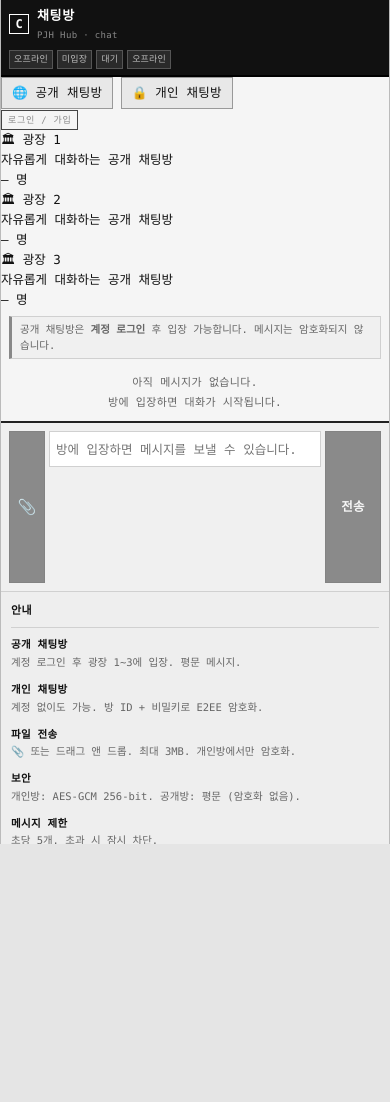
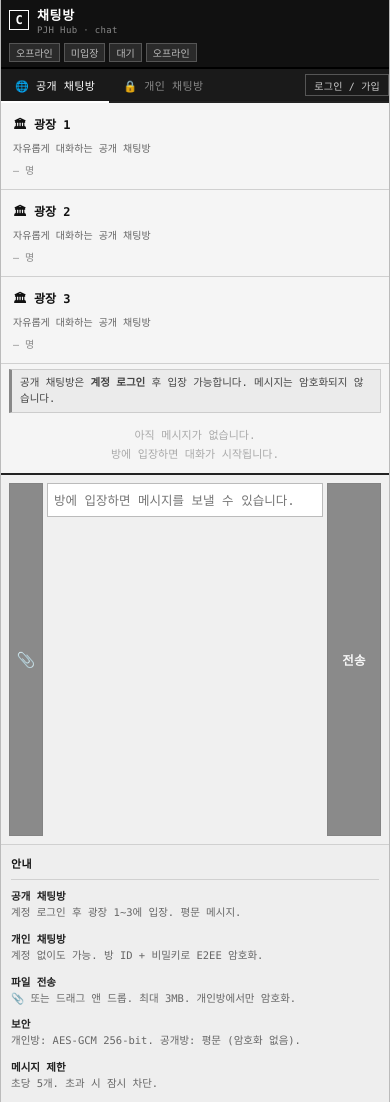
Before and after one commit to PJHNode/PJH-hub, a plain HTML site: page quiet-room/index.html in a window 390 px wide. Before the commit the page ends 844 px from the top, so only its background shows below. Drawn offline with Linux system fonts and the light colour scheme.

Commit message:
feat: sync quiet-room to hub - public/private rooms, auth

```diff
--- a/quiet-room/styles.css
+++ b/quiet-room/styles.css
@@ -1,362 +1,111 @@
-/* ── 라이트 모드 토큰 (기본) ── */
 :root {
-  color-scheme: light;
-  --page:   #f5f5f5;
-  --bar:    #111111;
-  --ink:    #111111;
-  --muted:  #666666;
-  --line:   #d0d0d0;
-  --field:  #ffffff;
-  --soft:   #f0f0f0;
-  --mine:   #e8e8e8;
-  --side:   #eeeeee;
-  font-family: "SF Mono", "Fira Mono", "Consolas", "Menlo", monospace;
+  --page: #f5f5f5; --bar: #111; --ink: #111; --muted: #666;
+  --line: #d0d0d0; --field: #fff; --mine: #e8e8e8;
+  font-family: "SF Mono","Fira Mono","Consolas","Menlo",monospace;
 }
+*,*::before,*::after { box-sizing:border-box; margin:0; padding:0; }
+body { background:#e5e5e5; color:var(--ink); font-size:12.5px; overflow:hidden; height:100dvh; }
+button,input,textarea { font:inherit; }
+button { min-height:30px; border:1px solid #999; border-radius:0; background:#e8e8e8; color:#111; cursor:pointer; padding:2px 10px; letter-spacing:.02em; transition:background 80ms; white-space:nowrap; }
+button:hover { background:#fff; border-color:#444; }
+button:active { background:#ccc; }
+button:disabled { cursor:not-allowed; opacity:.45; }
 
-/* ── 다크 모드 토큰 ── */
-[data-theme="dark"] {
-  color-scheme: dark;
-  --page:   #0d0d0d;
-  --bar:    #0a0a0a;
-  --ink:    #e0e0e0;
-  --muted:  #888888;
-  --line:   #2a2a2a;
-  --field:  #181818;
-  --soft:   #141414;
-  --mine:   #1e1e1e;
-  --side:   #111111;
+.shell { display:grid; grid-template-columns:minmax(0,1fr) 200px; width:min(1060px,100vw); height:100dvh; margin:0 auto; background:var(--page); border-left:1px solid #bbb; border-right:1px solid #bbb; overflow:hidden; }
+.room-panel { display:grid; grid-template-rows:auto auto auto auto minmax(0,1fr) auto; height:100dvh; overflow:hidden; }
+.side-panel { background:#eee; border-left:1px solid var(--line); padding:10px; overflow-y:auto; height:100dvh; }
+
+/* 탑바 */
+.topbar { display:flex; align-items:center; justify-content:space-between; gap:8px; padding:5px 8px; background:var(--bar); border-bottom:2px solid #000; flex-wrap:wrap; flex-shrink:0; }
+.brand-row { display:flex; align-items:center; gap:8px; flex-shrink:0; }
+.mark { display:inline-grid; place-items:center; width:20px; height:20px; border:1px solid #fff; color:#fff; font-weight:700; font-size:12px; flex-shrink:0; }
+h1 { font-size:13px; color:#fff; letter-spacing:.05em; font-weight:700; }
+h2 { font-size:11px; padding:0 0 8px; font-weight:700; letter-spacing:.04em; text-transform:uppercase; border-bottom:1px solid var(--line); margin-bottom:8px; }
+.eyebrow { color:#888; font-size:9px; letter-spacing:.04em; margin-top:1px; }
+.status-stack { display:flex; gap:4px; align-items:center; flex-wrap:wrap; }
+.status { display:inline-flex; align-items:center; min-height:18px; padding:1px 6px; border:1px solid #555; color:#bbb; background:#2a2a2a; font-size:10px; white-space:nowrap; }
+.status.good { color:#bfffbf; background:#1a2e1a; border-color:#3a5a3a; }
+.status.warn { color:#ffe0a0; background:#2e2010; border-color:#6a4a10; }
+.topbar-btn { min-height:22px; padding:1px 8px; font-size:10px; background:transparent; border:1px solid #555; color:#ccc; }
+.topbar-btn:hover { background:#333; border-color:#aaa; }
+
+/* 탭 바 */
+.tab-bar { display:flex; align-items:center; border-bottom:2px solid #222; background:#1a1a1a; flex-shrink:0; }
+.tab-btn { min-height:34px; border:none; border-bottom:2px solid transparent; background:transparent; color:#888; padding:0 14px; font-size:11px; letter-spacing:.03em; margin-bottom:-2px; }
+.tab-btn.active { color:#fff; border-bottom-color:#fff; }
+.tab-btn:hover { color:#ccc; background:#222; }
+.tab-spacer { flex:1; }
+
+/* 인증 패널 */
+.auth-tabs { display:flex; border-bottom:1px solid var(--line); background:#f0f0f0; flex-shrink:0; }
+.auth-tab { min-height:30px; border:none; border-bottom:2px solid transparent; background:transparent; color:#888; padding:0 14px; font-size:11px; margin-bottom:-1px; }
+.auth-tab.active { color:#111; border-bottom-color:#111; }
+.auth-body { padding:8px; display:flex; flex-direction:column; gap:6px; background:#f8f8f8; border-bottom:1px solid var(--line); }
+.auth-grid { display:grid; grid-template-columns:repeat(auto-fit,minmax(160px,1fr)); gap:5px; }
+.auth-submit { width:100%; background:var(--bar); color:#fff; border-color:#000; font-weight:700; }
+.auth-err { font-size:10px; color:#c44; min-height:14px; }
+
+/* 공개방 */
+.public-rooms { display:grid; grid-template-columns:repeat(3,1fr); gap:1px; background:var(--line); border-bottom:1px solid var(--line); flex-shrink:0; }
+.room-card { background:var(--page); padding:12px; cursor:pointer; transition:background .1s; display:flex; flex-direction:column; gap:3px; }
+.room-card:hover { background:#e0e0e0; }
+.room-card-name { font-size:12px; font-weight:700; }
+.room-card-desc { font-size:10px; color:var(--muted); }
+.room-card-badge { font-size:10px; color:#888; margin-top:4px; }
+
+/* 설정 그리드 */
+.setup-grid { display:grid; grid-template-columns:repeat(2,minmax(0,1fr)); gap:6px 10px; padding:8px; border-bottom:1px solid var(--line); flex-shrink:0; }
+label { display:grid; gap:3px; color:#555; font-size:10px; letter-spacing:.03em; }
+input { width:100%; height:30px; padding:2px 6px; border:1px solid #bbb; border-radius:0; background:var(--field); color:var(--ink); outline:none; font:inherit; }
+input:focus { border-color:#111; box-shadow:inset 0 0 0 1px #111; }
+.inline-control { display:grid; grid-template-columns:minmax(0,1fr) 30px; gap:3px; }
+
+/* 액션 */
+.actions { display:flex; flex-wrap:wrap; gap:5px; padding:6px 8px; border-bottom:1px solid var(--line); flex-shrink:0; }
+.primary { background:var(--bar); border-color:#000; color:#fff; font-weight:700; }
+.primary:hover { background:#333; }
+
+/* 공지 */
+.notice { margin:5px 8px; padding:5px 8px; border:1px solid #ccc; border-left:3px solid #888; background:#ebebeb; color:#444; font-size:10.5px; line-height:1.5; flex-shrink:0; }
+
+/* 채팅창 */
+.messages { display:flex; flex-direction:column; gap:4px; padding:8px; overflow-y:auto; -webkit-overflow-scrolling:touch; min-height:0; }
+.messages.drag-over { outline:2px dashed #555; outline-offset:-4px; background:#eee; }
+.empty { margin:auto; color:#aaa; text-align:center; line-height:1.8; font-size:11px; }
+.system-msg { text-align:center; color:#999; font-size:10px; padding:2px 0; }
+.rate-limit-msg { text-align:center; color:#c94; font-size:10px; padding:2px 0; }
+.message { width:min(86%,680px); padding:5px 8px; border-left:2px solid #ccc; background:#fff; border-bottom:1px solid #eee; word-break:break-word; }
+.message.mine { align-self:flex-end; border-left-color:#333; background:var(--mine); }
+.message.public { border-left-color:#4a90d9; }
+.message-meta { display:flex; justify-content:space-between; gap:10px; margin-bottom:3px; color:#999; font-size:9.5px; }
+.message-meta .sender { color:#444; font-weight:700; }
+.message p { white-space:pre-wrap; overflow-wrap:anywhere; line-height:1.5; }
+.msg-image { display:block; max-width:100%; max-height:240px; object-fit:contain; cursor:pointer; border:1px solid #ddd; margin-top:2px; }
+.msg-file { display:inline-flex; align-items:center; gap:4px; padding:4px 8px; border:1px solid #bbb; background:#f5f5f5; color:#222; text-decoration:none; font-size:11px; margin-top:2px; }
+.msg-file:hover { background:#fff; }
+
+/* 입력창 */
+.composer { display:grid; grid-template-columns:34px minmax(0,1fr) 54px; gap:4px; padding:8px; border-top:2px solid #222; background:#f0f0f0; flex-shrink:0; }
+.composer input { height:34px; }
+.composer button { background:#111; border-color:#000; color:#fff; font-weight:700; }
+.composer button:hover:not(:disabled) { background:#333; }
+#fileButton { font-size:15px; padding:0; }
+
+/* 사이드 */
+dl { display:grid; gap:10px; }
+dt { font-weight:700; font-size:10.5px; color:#222; }
+dd { margin:2px 0 0; color:#666; font-size:10.5px; line-height:1.5; }
+
+/* 모바일 */
+@media (max-width:720px) {
+  body { overflow:auto; height:auto; }
+  .shell { grid-template-columns:1fr; width:100%; height:auto; overflow:visible; }
+  .room-panel { height:100dvh; }
+  .side-panel { height:auto; border-left:0; border-top:1px solid var(--line); order:2; }
+  .setup-grid { grid-template-columns:1fr; }
+  .public-rooms { grid-template-columns:1fr; }
+  .topbar { flex-direction:column; align-items:flex-start; }
+  .message,.message.mine { width:92%; }
+  .composer { position:sticky; bottom:0; z-index:10; }
+  .auth-grid { grid-template-columns:1fr; }
 }
-
-* { box-sizing: border-box; margin: 0; padding: 0; }
-
-/* ── 핵심 수정: html/body 에 고정 높이를 명시해야
-   하위 grid 의 overflow:auto 가 실제로 독립 스크롤로 동작함.
-   height: 100% 체인이 끊기면 .messages 가 넘치는 만큼 부모 전체가 늘어나서
-   페이지 자체가 스크롤되는 문제가 생긴다. ── */
-html, body {
-  height: 100%;
-  height: 100dvh;
-  overflow: hidden; /* 페이지 자체는 스크롤되지 않게 막음 */
-}
-
-body {
-  background: #e5e5e5;
-  color: var(--ink);
-  font-size: 12.5px;
-  line-height: 1.6;
-  transition: background 0.2s, color 0.2s;
-}
-
-[data-theme="dark"] body {
-  background: #080808;
-}
-
-button, input, textarea { font: inherit; }
-
-/* ── Buttons ── */
-button {
-  min-height: 32px;
-  border: 1px solid #999;
-  border-radius: 0;
-  background: #e8e8e8;
-  color: #111;
-  cursor: pointer;
-  padding: 2px 10px;
-  letter-spacing: 0.02em;
-  transition: background 80ms;
-  white-space: nowrap;
-}
-button:hover  { background: #fff; border-color: #444; }
-button:active { background: #ccc; }
-button:disabled { cursor: not-allowed; opacity: 0.45; }
-
-[data-theme="dark"] button {
-  background: #1a1a1a;
-  border-color: #444;
-  color: #ccc;
-}
-[data-theme="dark"] button:hover { background: #2a2a2a; border-color: #888; }
-[data-theme="dark"] button:active { background: #111; }
-
-/* ── Layout ──
-   shell 에 명시적 height: 100% 를 줘서 (html/body 의 height: 100dvh 를 그대로 상속)
-   안쪽 grid 가 화면 높이를 절대 넘지 않게 고정한다.
-   이게 핵심: 부모 체인의 모든 단계에 height 가 명시되어 있어야
-   .messages 의 overflow-y: auto 가 "이 영역 안에서만" 스크롤된다. ── */
-.shell {
-  display: grid;
-  grid-template-columns: minmax(0, 1fr) 220px;
-  width: min(1060px, 100vw);
-  height: 100%;
-  margin: 0 auto;
-  background: var(--page);
-  border-left: 1px solid #bbb;
-  border-right: 1px solid #bbb;
-  overflow: hidden;
-}
-
-[data-theme="dark"] .shell {
-  border-color: #2a2a2a;
-}
-
-.room-panel {
-  display: grid;
-  grid-template-rows: auto auto auto auto minmax(0, 1fr) auto auto;
-  height: 100%;
-  min-height: 0;
-  overflow: hidden;
-}
-
-.side-panel {
-  background: var(--side);
-  border-left: 1px solid var(--line);
-  padding: 10px;
-  height: 100%;
-  overflow-y: auto;
-}
-
-/* ── Top bar ── */
-.topbar {
-  display: flex;
-  align-items: center;
-  justify-content: space-between;
-  gap: 8px;
-  padding: 6px 8px;
-  background: var(--bar);
-  border-bottom: 2px solid #000;
-  flex-wrap: wrap;
-}
-.brand-row { display: flex; align-items: center; gap: 8px; flex-shrink: 0; }
-.mark {
-  display: inline-grid;
-  place-items: center;
-  width: 20px; height: 20px;
-  border: 1px solid #fff;
-  color: #fff;
-  font-weight: 700;
-  font-size: 12px;
-  flex-shrink: 0;
-}
-h1 { font-size: 13px; color: #fff; letter-spacing: 0.05em; font-weight: 700; }
-h2 { font-size: 11px; padding: 0 0 8px; font-weight: 700; letter-spacing: 0.04em;
-     text-transform: uppercase; border-bottom: 1px solid var(--line); margin-bottom: 8px; }
-.eyebrow { color: #888; font-size: 9px; letter-spacing: 0.04em; margin-top: 1px; }
-
-/* ── 탑바 우측 컨트롤 (INFO / DARK 토글) ── */
-.topbar-controls {
-  display: flex;
-  align-items: center;
-  gap: 6px;
-  flex-shrink: 0;
-}
-
-.topbar-btn {
-  min-height: unset;
-  background: transparent;
-  border: 1px solid #444;
-  color: #888;
-  font-size: 9px;
-  letter-spacing: 0.08em;
-  padding: 2px 6px;
-  cursor: pointer;
-  transition: background 80ms, color 80ms;
-}
-.topbar-btn:hover {
-  background: #fff;
-  border-color: #fff;
-  color: #000;
-}
-
-[data-theme="dark"] .topbar-btn {
-  border-color: #444;
-  color: #666;
-}
-[data-theme="dark"] .topbar-btn:hover {
-  background: #e0e0e0;
-  border-color: #e0e0e0;
-  color: #000;
-}
-
-/* ── Status badges ── */
-.status-stack { display: flex; gap: 4px; align-items: center; flex-wrap: wrap; }
-.status {
-  display: inline-flex; align-items: center;
-  min-height: 18px; padding: 1px 6px;
-  border: 1px solid #555;
-  color: #bbb; background: #2a2a2a;
-  font-size: 10px; white-space: nowrap; letter-spacing: 0.02em;
-}
-.status.good { color: #bfffbf; background: #1a2e1a; border-color: #3a5a3a; }
-.status.warn { color: #ffe0a0; background: #2e2010; border-color: #6a4a10; }
-
-/* ── Setup grid ── */
-.setup-grid {
-  display: grid;
-  grid-template-columns: repeat(2, minmax(0, 1fr));
-  gap: 6px 10px;
-  padding: 8px;
-  border-bottom: 1px solid var(--line);
-  background: var(--page);
-}
-label { display: grid; gap: 3px; color: var(--muted); font-size: 10px; letter-spacing: 0.03em; }
-input {
-  width: 100%; height: 32px; padding: 2px 6px;
-  border: 1px solid var(--line); border-radius: 0;
-  background: var(--field); color: var(--ink);
-  outline: none; font: inherit;
-}
-input:focus { border-color: var(--ink); box-shadow: inset 0 0 0 1px var(--ink); }
-.inline-control { display: grid; grid-template-columns: minmax(0,1fr) 32px; gap: 3px; }
-
-/* ── Actions ── */
-.actions {
-  display: flex; flex-wrap: wrap; gap: 5px;
-  padding: 6px 8px;
-  border-bottom: 1px solid var(--line);
-  background: var(--page);
-}
-.primary { background: var(--bar); border-color: #000; color: #fff; font-weight: 700; }
-.primary:hover { background: #333; }
-
-/* ── Notice ── */
-.notice {
-  margin: 6px 8px;
-  padding: 5px 8px;
-  border: 1px solid var(--line);
-  border-left: 3px solid #888;
-  background: var(--soft);
-  color: var(--muted); font-size: 10.5px; line-height: 1.5;
-}
-
-/* ── Messages — 독립 스크롤 핵심 ──
-   min-height: 0 가 있어야 grid 의 1fr 행이 콘텐츠 크기에 밀려서
-   늘어나지 않고, 정해진 높이 안에서만 overflow-y: auto 가 동작한다.
-   부모(.room-panel, .shell, body, html)가 모두 고정 높이를 가져야
-   이 min-height: 0 가 의미를 가진다 — 위에서 그 체인을 다 잡아줬다. ── */
-.messages {
-  display: flex;
-  flex-direction: column;
-  gap: 4px;
-  padding: 8px;
-  overflow-y: auto;
-  -webkit-overflow-scrolling: touch;
-  min-height: 0;
-  background: var(--page);
-}
-.messages.drag-over { outline: 2px dashed #555; outline-offset: -4px; background: var(--soft); }
-.empty {
-  margin: auto;
-  color: var(--muted); text-align: center;
-  line-height: 1.8; font-size: 11px; letter-spacing: 0.03em;
-}
-.system-msg {
-  text-align: center; color: var(--muted);
-  font-size: 10px; letter-spacing: 0.03em;
-  padding: 2px 0;
-}
-.message {
-  width: min(86%, 680px);
-  padding: 5px 8px;
-  border-left: 2px solid var(--line);
-  background: var(--field);
-  border-bottom: 1px solid var(--line);
-  word-break: break-word;
-}
-.message.mine { align-self: flex-end; border-left: 2px solid var(--ink); background: var(--mine); }
-.message-meta {
-  display: flex; justify-content: space-between; gap: 10px;
-  margin-bottom: 3px; color: var(--muted); font-size: 9.5px;
-}
-.message-meta .sender { color: var(--ink); font-weight: 700; }
-.message p { white-space: pre-wrap; overflow-wrap: anywhere; line-height: 1.5; }
-
-/* ── Image & File ── */
-.msg-image {
-  display: block;
-  max-width: 100%;
-  max-height: 240px;
-  object-fit: contain;
-  cursor: pointer;
-  border: 1px solid var(--line);
-  margin-top: 2px;
-}
-.msg-file {
-  display: inline-flex; align-items: center; gap: 4px;
-  padding: 4px 8px;
-  border: 1px solid var(--line);
-  background: var(--soft);
-  color: var(--ink);
-  text-decoration: none;
-  font-size: 11px;
-  margin-top: 2px;
-}
-.msg-file:hover { background: var(--field); }
-
-/* ── Composer ── */
-.composer {
-  display: grid;
-  grid-template-columns: 36px minmax(0,1fr) 56px;
-  gap: 4px;
-  padding: 8px;
-  border-top: 2px solid #222;
-  background: var(--soft);
-  flex-shrink: 0;
-}
-[data-theme="dark"] .composer { border-top-color: #333; }
-.composer input { height: 36px; }
-.composer button {
-  background: var(--bar); border-color: #000; color: #fff; font-weight: 700;
-}
-.composer button:hover:not(:disabled) { background: #333; }
-#fileButton { font-size: 15px; padding: 0; }
-
-/* ── 푸터 ── */
-.room-footer {
-  border-top: 1px solid var(--line);
-  background: var(--soft);
-  padding: 5px 10px;
-  text-align: center;
-  font-size: 9px;
-  color: var(--muted);
-  letter-spacing: 0.05em;
-  flex-shrink: 0;
-}
-
-/* ── Side panel ── */
-dl { display: grid; gap: 10px; }
-dt { font-weight: 700; font-size: 10.5px; letter-spacing: 0.03em; color: var(--ink); }
-dd { margin: 2px 0 0; color: var(--muted); font-size: 10.5px; line-height: 1.5; }
-
-/* ── Mobile ── */
-@media (max-width: 720px) {
-  .shell {
-    grid-template-columns: 1fr;
-    grid-template-rows: minmax(0, 1fr) auto;
-    width: 100%;
-    height: 100%;
-  }
-  .room-panel {
-    grid-template-rows: auto auto auto auto minmax(0,1fr) auto auto;
-    height: 100%;
-    min-height: 0;
-  }
-  .side-panel {
-    border-left: 0;
-    border-top: 1px solid var(--line);
-    order: 2;
-    height: auto;
-    max-height: 30vh;
-  }
-  .setup-grid { grid-template-columns: 1fr; }
-  .topbar { flex-direction: column; align-items: flex-start; }
-  .status-stack { flex-wrap: wrap; }
-  .message { width: 90%; }
-  .message.mine { width: 90%; }
-  .composer { position: sticky; bottom: 0; z-index: 10; }
-}
-
-@media (max-width: 400px) {
-  .actions { gap: 4px; }
-  .actions button { font-size: 11px; padding: 2px 7px; }
-  .status { font-size: 9px; padding: 1px 4px; }
-}
```
